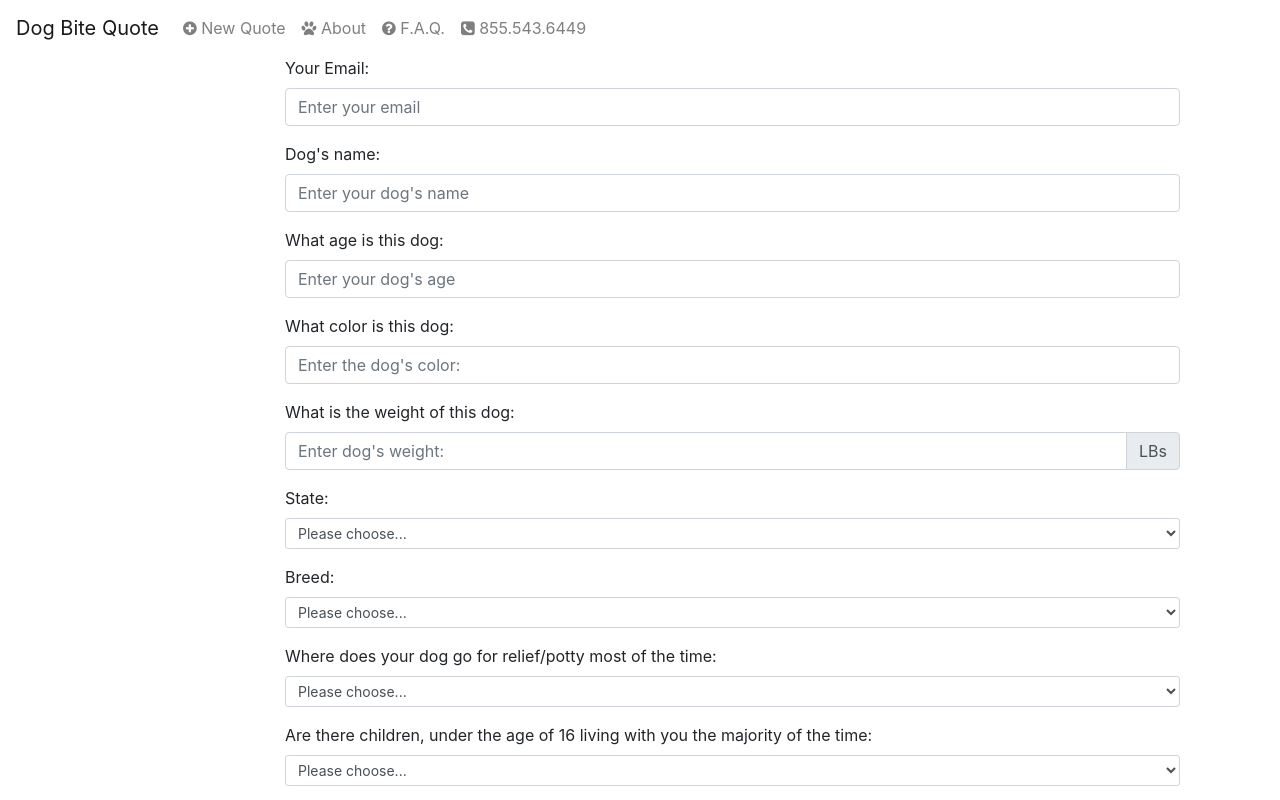
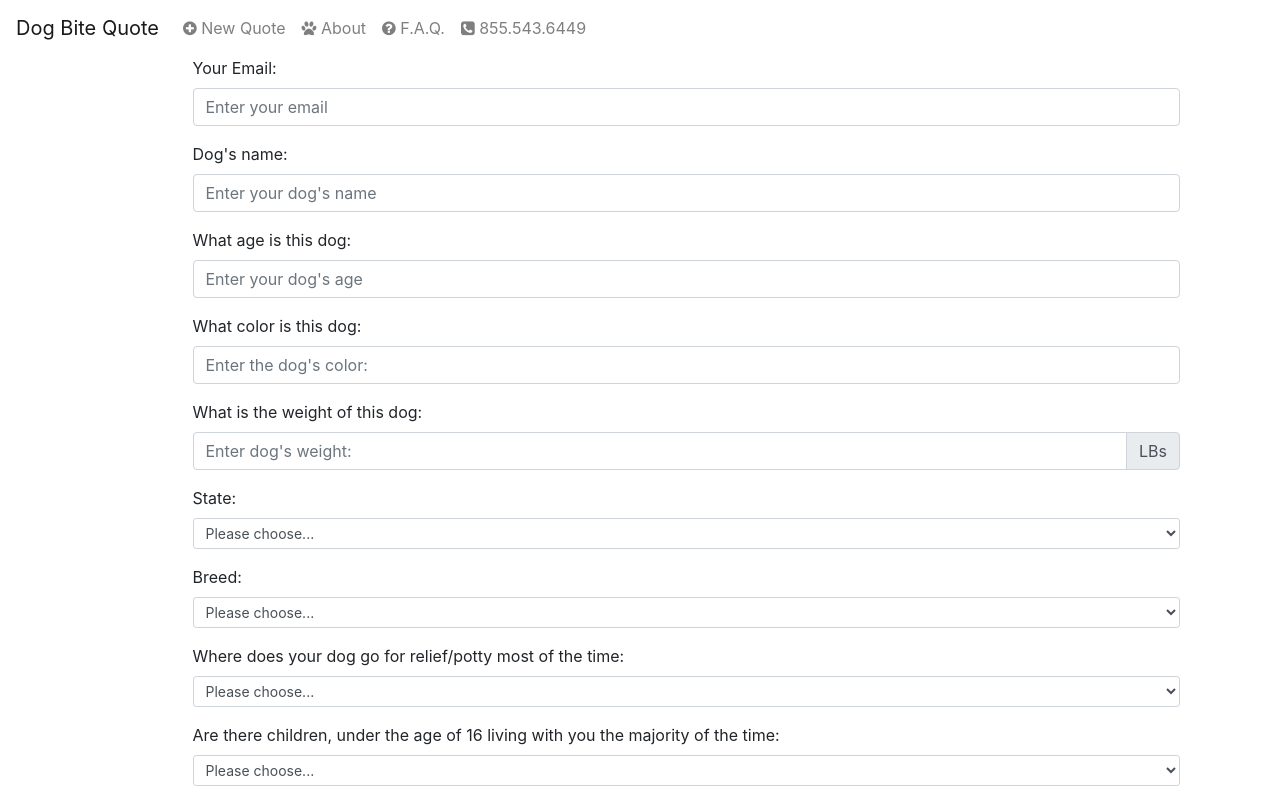
Before and after one commit to jmanock/fin-dog-bite, a React (Create React App) app: page /Quote in a window 1280 px wide. Shown: the top 800 px of the page. Built offline with nearby package versions, Linux system fonts and the light colour scheme.

Commit message:
added the rest of the questions

```diff
--- a/src/Components/DogForm.jsx
+++ b/src/Components/DogForm.jsx
@@ -8,7 +8,7 @@ import Breeds from './OptionsComponents/Breeds';
 class DogForm extends Component{
   state = {
     dog:{
-      name:'',color:'',state:'',age:'',email:'',weight:'',bathroom:'',children:'',
+      name:'',color:'',state:'',age:'',email:'',weight:'',bathroom:'',children:'',abuse:'',doesBreed:'',sleep:'',area:'',dogsInHome:'',veterinarian:'',gender:'',reproductive:'',training:'',work:'',dogParks:'',integral:'',humanInjury:'',animalInjury:'',deployed:'',adopted:''
     },
     options:{
       state:States,
@@ -30,12 +30,7 @@ class DogForm extends Component{
     if(nextProps.selectedDog !== this.props.selectedDog){
       this.setState({
         dog:nextProps.selectedDog || {
-          name:'',
-          color:'',
-          state:'',
-          age:'',
-          email:'',
-          weight:''
+          name:'',color:'',state:'',age:'',email:'',weight:'',bathroom:'',children:'',abuse:'',doesBreed:'',sleep:'',area:'',dogsInHome:'',veterinarian:'',gender:'',reproductive:'',training:'',work:'',dogParks:'',integral:'',humanInjury:'',animalInjury:'',deployed:'',adopted:''
         }
       });
     }
@@ -78,9 +73,9 @@ class DogForm extends Component{
       <div className='container'>
         <form onSubmit={this.onFormSubmit}>
           <div className='row'>
-            <div className='col-sm-2'></div>
+            <div className='col-sm-1'></div>
 
-            <div className='col-sm-10'>
+            <div className='col-sm-11'>
 
               <Input type={'text'} title={'Your Email:'} name={'email'} value={this.state.dog.email} placeholder='Enter your email' handleChange={this.onInputChange} />
 
```
